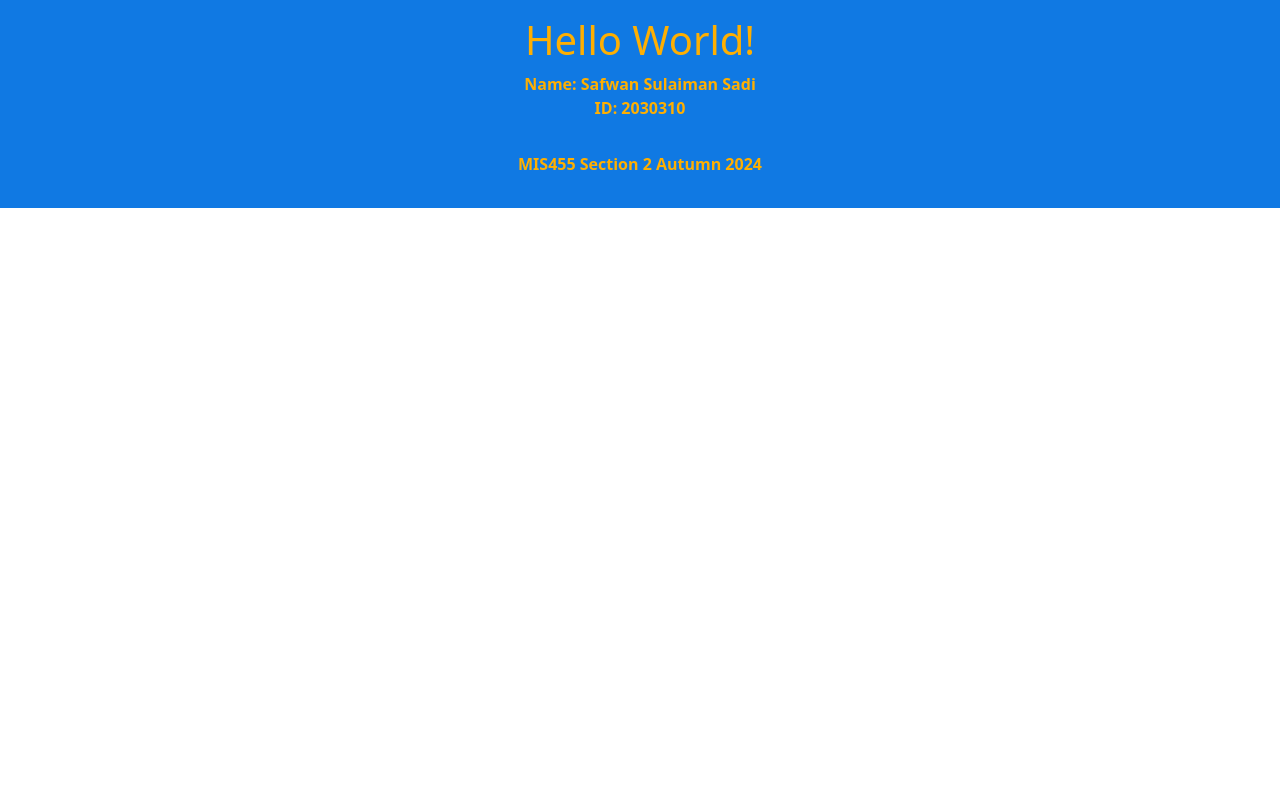
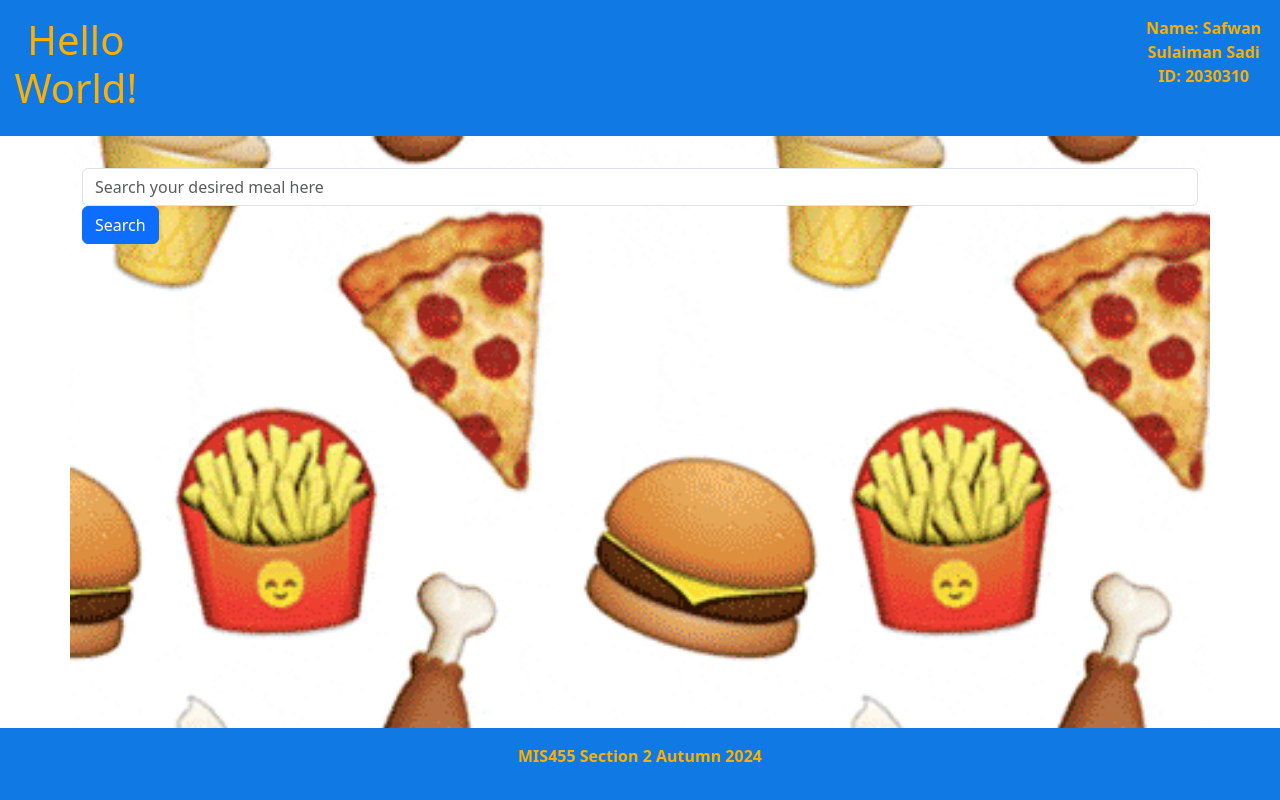
Before and after one commit to Safwan3000/Food-Search-using-API, a plain HTML site: page index.html in a window 1280 px wide. Drawn offline with nearby package versions, Linux system fonts and the light colour scheme.

Commit message:
Add files via upload

```diff
--- a/API.js
+++ b/API.js
@@ -0,0 +1,7 @@
+document.getElementById('searchButton').addEventListener('click', async () => {
+    const query = document.getElementById('searchInput').value.trim();
+    const resultsContainer = document.getElementById('mealResults');
+    const showAllButton = document.getElementById('showAllButton');
+
+    resultsContainer.innerHTML = '';
+    showAllButton.classList.add('d-none');
--- a/index.html
+++ b/index.html
@@ -8,11 +8,17 @@
     <link rel="stylesheet" href="style.css">
 </head>
 <body>
-    <header>
+    <header class = "container-fluid">
+        <div class = "top">
         <h1>Hello World!</h1>
         Name: Safwan Sulaiman Sadi <br>
         ID: 2030310
+    </div>
     </header>
+    <main class = "container">
+        <input type="text" id="searchInput" class="form-control" placeholder="Search your desired meal here">
+                    <button class="btn btn-primary" id="searchButton">Search</button>
+    </main>
     <footer>
         <p>MIS455 Section 2 Autumn 2024</p>
     </footer>
--- a/style.css
+++ b/style.css
@@ -5,3 +5,19 @@ header, footer {
     padding: 1rem;
     font-weight: bold;
 }
+.top
+{
+    display: flex;
+    gap: 1000px
+}
+body {
+    display: flex;
+    flex-direction: column;
+    min-height: 100vh;
+}
+main {
+    background-image: url("food.gif");
+    background-size: 100%;
+    flex: 1;
+    padding: 2rem;
+}
```
Also changed, not shown: food.gif (added).
